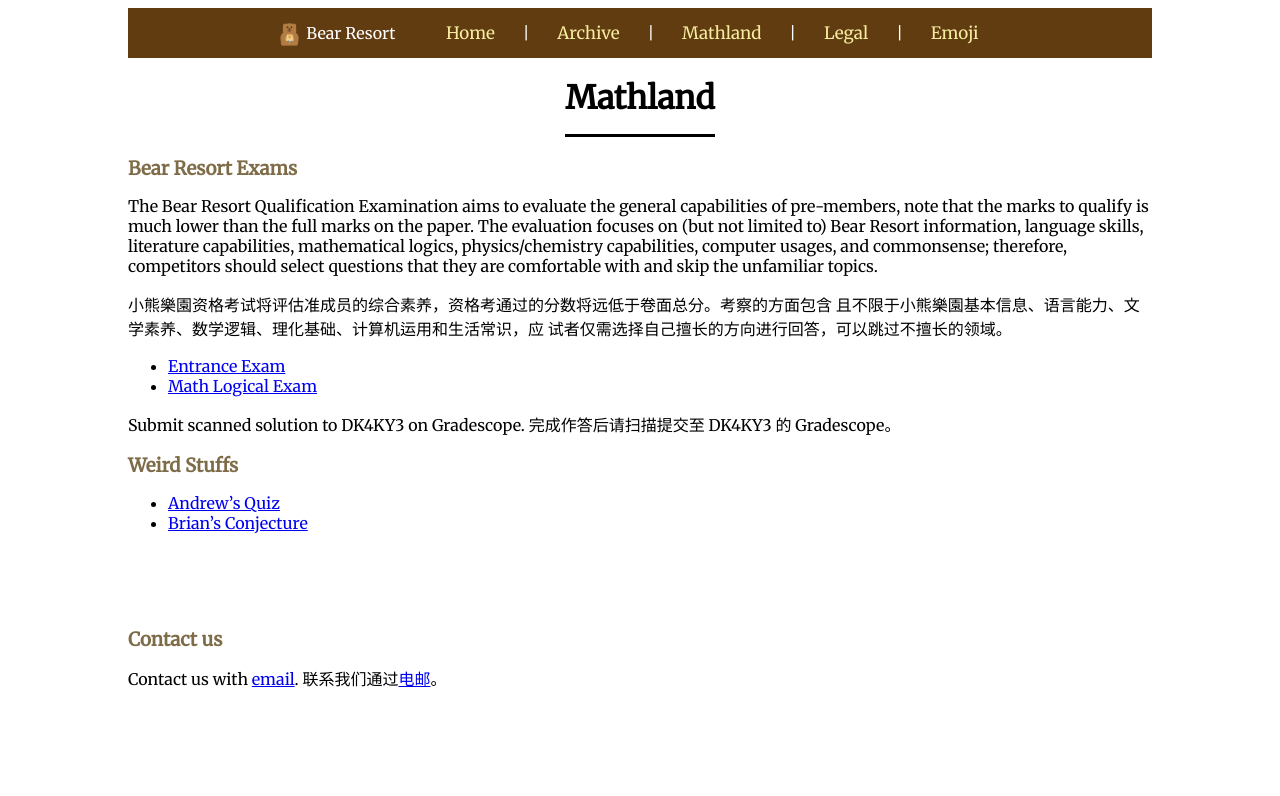
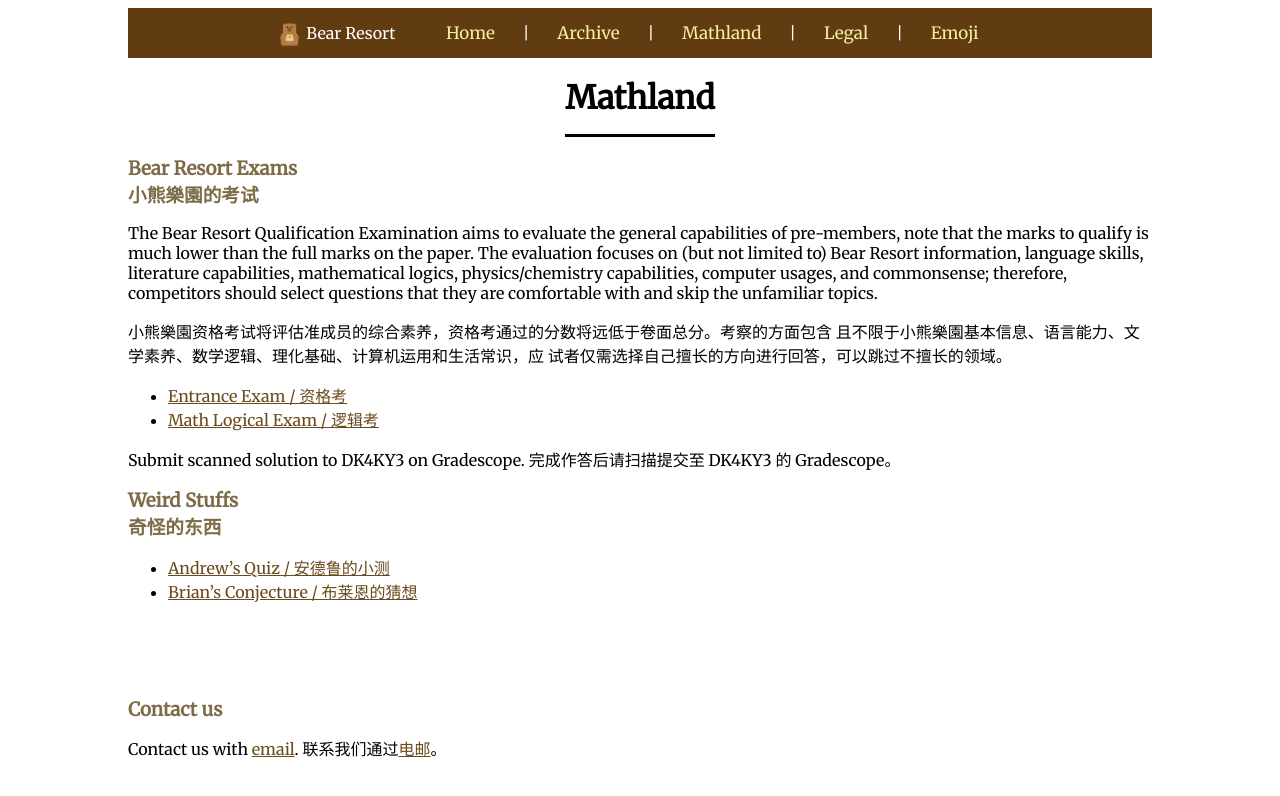
Before and after one commit to Bear-Resort/bear-resort.github.io, a Jekyll site: the page built from mathland/mathland.md, in a window 1280 px wide. Shown: the top 796 px of the page. Built offline with Jekyll 4.4.1, drawn with Linux system fonts in a browser that asks for light colours.

Commit message:
updated certain elements

```diff
--- a/assets/css/style.css
+++ b/assets/css/style.css
@@ -77,3 +77,11 @@ largertitle {
 .vfill {
     flex: 1;
 }
+
+a {
+    color: #6b4a1f;
+  }
+
+  a:visited{
+    color: #6b4a1f;
+  }
--- a/mathland/mathland.md
+++ b/mathland/mathland.md
@@ -3,18 +3,18 @@ layout: default
 title: "Mathland"
 ---
 
-## Bear Resort Exams
+## Bear Resort Exams <br> 小熊樂園的考试
 
 The Bear Resort Qualification Examination aims to evaluate the general capabilities of pre-members, note that the marks to qualify is much lower than the full marks on the paper. The evaluation focuses on (but not limited to) Bear Resort information, language skills, literature capabilities, mathematical logics, physics/chemistry capabilities, computer usages, and commonsense; therefore, competitors should select questions that they are comfortable with and skip the unfamiliar topics.
 
 小熊樂園资格考试将评估准成员的综合素养，资格考通过的分数将远低于卷面总分。考察的方面包含 且不限于小熊樂園基本信息、语言能力、文学素养、数学逻辑、理化基础、计算机运用和生活常识，应 试者仅需选择自己擅长的方向进行回答，可以跳过不擅长的领域。
 
-- [Entrance Exam](Base-exam-2025.pdf)
-- [Math Logical Exam](/files/math-exam.pdf)
+- [Entrance Exam / 资格考](Base-exam-2025.pdf)
+- [Math Logical Exam / 逻辑考](/files/math-exam.pdf)
 
 Submit scanned solution to DK4KY3 on Gradescope. 完成作答后请扫描提交至 DK4KY3 的 Gradescope。
 
-## Weird Stuffs
+## Weird Stuffs <br> 奇怪的东西
 
-- [Andrew's Quiz](/files/andrew_quiz.pdf)
-- [Brian's Conjecture](/files/weird_cate.pdf)
+- [Andrew's Quiz / 安德鲁的小测](/files/andrew_quiz.pdf)
+- [Brian's Conjecture / 布莱恩的猜想](/files/weird_cate.pdf)
```
Also changed, not shown: emoji/emoji.md (+4 -6 lines).
